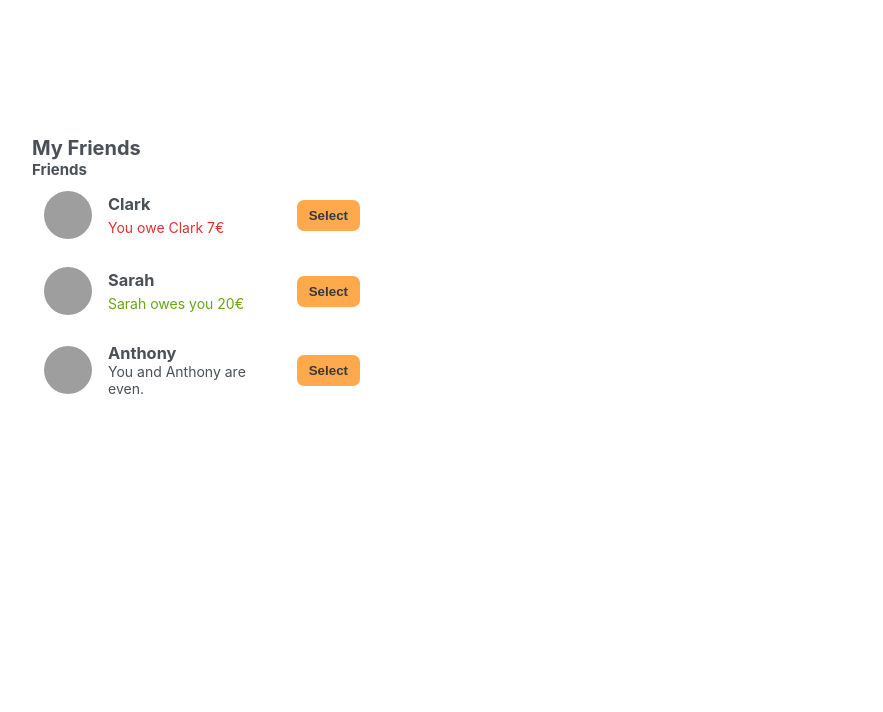
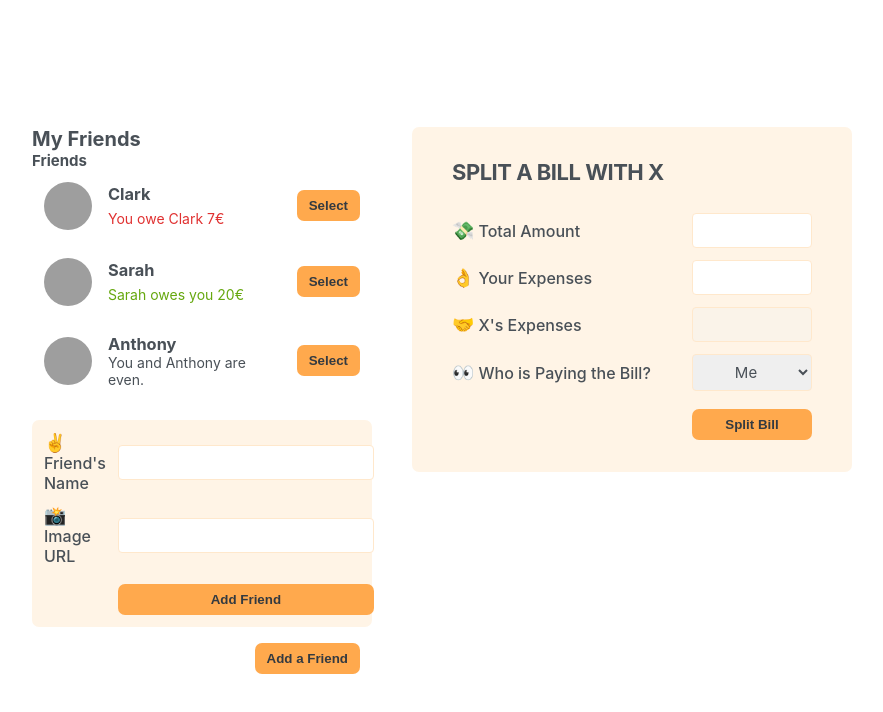
Before and after one commit to CezarLuca/06_eat_n_split, a React (Create React App) app: page / in a window 1280 px wide. Shown: the top 712 px of the page, without its empty margins (198-1081 px from the left). Built offline with nearby package versions, Linux system fonts and the light colour scheme; grey boxes are pictures that could not be loaded.

Commit message:
Building the Static App Forms done

```diff
--- a/package.json
+++ b/package.json
@@ -9,7 +9,8 @@
         "react": "^18.2.0",
         "react-dom": "^18.2.0",
         "react-scripts": "5.0.1",
-        "web-vitals": "^2.1.4"
+        "web-vitals": "^2.1.4",
+        "@babel/plugin-proposal-private-property-in-object": "^7.16.7"
     },
     "devDependencies": {
         "@babel/plugin-proposal-private-property-in-object": "^7.16.7"
--- a/src/App.js
+++ b/src/App.js
@@ -27,7 +27,10 @@ export default function App() {
             <div className="sidebar">
                 <h1>My Friends</h1>
                 <FriendsList />
+                <FormAddFriend />
+                <Button>Add a Friend</Button>
             </div>
+            <FormSplitBill />
         </div>
     );
 }
@@ -64,7 +67,49 @@ function Friend({ friend }) {
             )}
             {friend.balance === 0 && <p>You and {friend.name} are even.</p>}
 
-            <button className="button">Select</button>
+            <Button>Select</Button>
         </li>
     );
 }
+
+function Button({ children }) {
+    return <button className="button">{children}</button>;
+}
+
+function FormAddFriend() {
+    return (
+        <form className="form-add-friend">
+            <label>✌️Friend's Name</label>
+            <input type="text" />
+
+            <label>📸Image URL</label>
+            <input type="text" />
+
+            <Button>Add Friend</Button>
+        </form>
+    );
+}
+
+function FormSplitBill() {
+    return (
+        <form className="form-split-bill">
+            <h2>Split a Bill with X</h2>
+            <label>💸Total Amount</label>
+            <input type="number" />
+
+            <label>👌Your Expenses</label>
+            <input type="number" />
+
+            <label>🤝X's Expenses</label>
+            <input type="number" disabled />
+
+            <label>👀Who is Paying the Bill?</label>
+            <select>
+                <option value="user">Me</option>
+                <option value="friend">X</option>
+            </select>
+
+            <Button>Split Bill</Button>
+        </form>
+    );
+}
```
